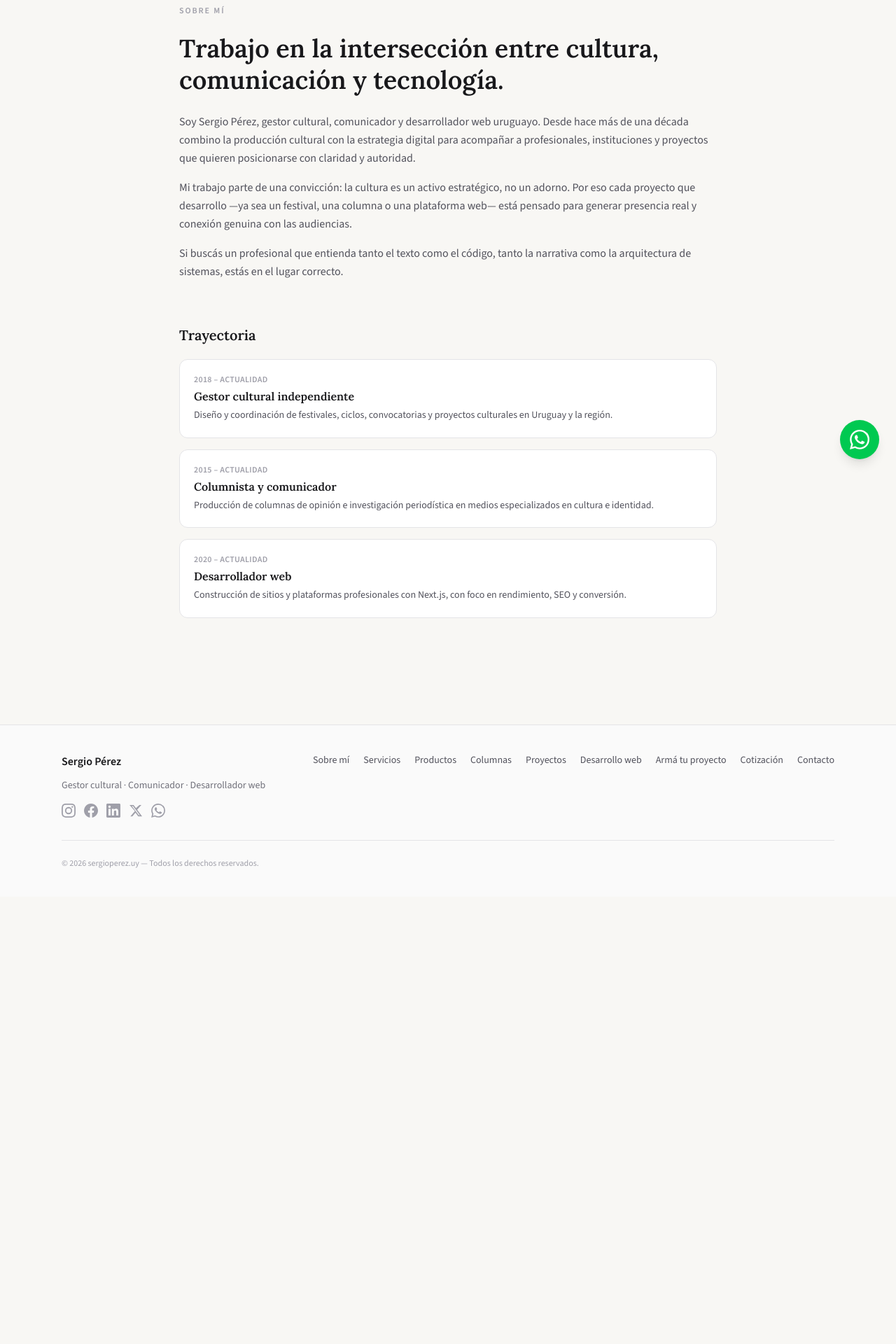
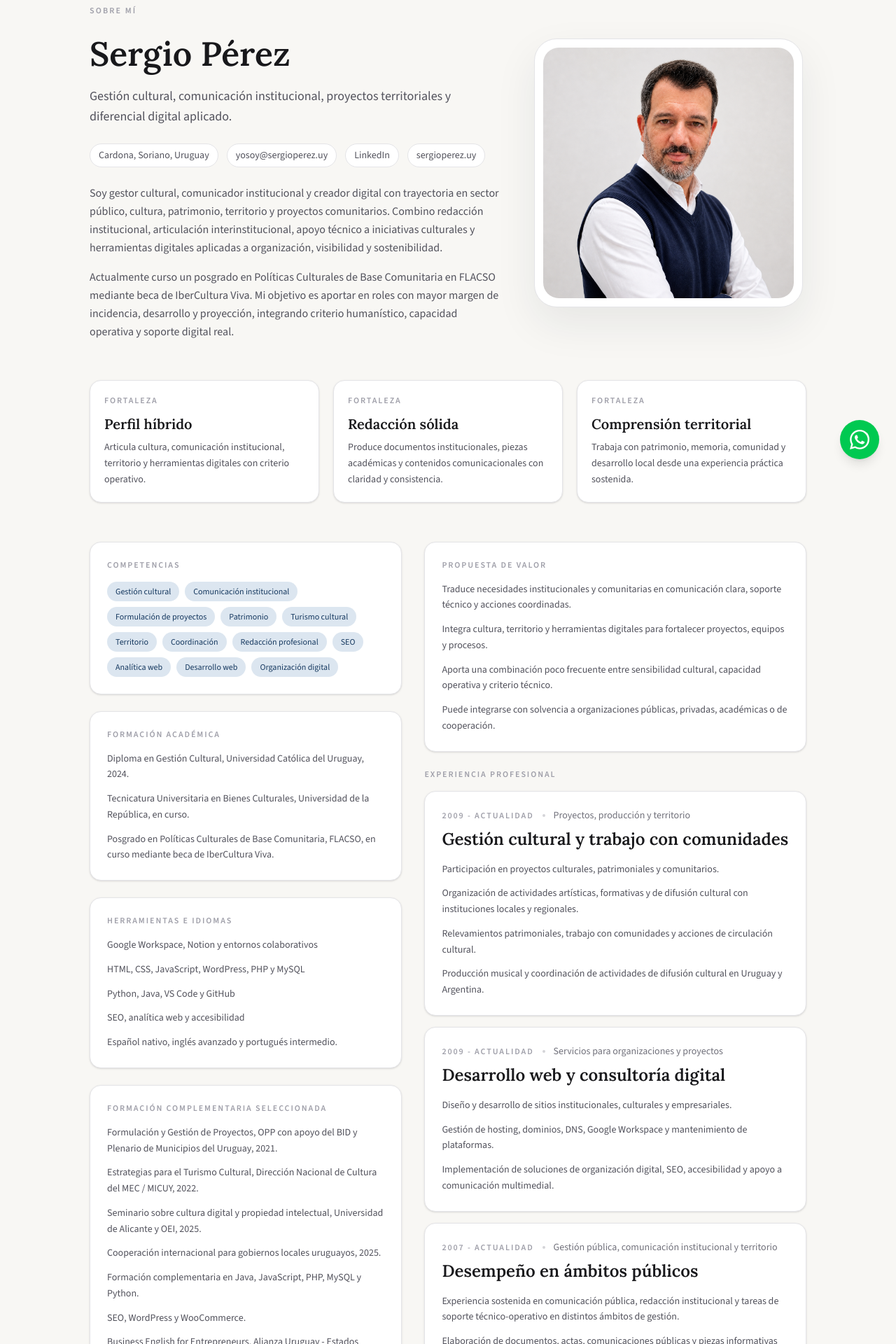
Before and after one commit to nuevositio/sergio-perez-website2, a Next.js app: page /sobre-mi in a window 1280 px wide. Shown: the part 120-2040 px from the top of the page at 70% size. Before the commit the page ends 1401 px from the top, so only its background shows below. Built offline with nearby package versions, Linux system fonts and the light colour scheme.

Commit message:
Actualizar seccion sobre mi

```diff
--- a/src/app/(public)/sobre-mi/page.tsx
+++ b/src/app/(public)/sobre-mi/page.tsx
@@ -1,80 +1,253 @@
+import Image from "next/image";
 import type { Metadata } from "next";
+
+import portrait from "./SP_image_cv.jpeg";
 
 export const metadata: Metadata = {
   title: "Sobre mí — Sergio Pérez",
   description:
-    "Conocé a Sergio Pérez: gestor cultural uruguayo con más de una década combinando producción cultural, periodismo especializado y desarrollo web profesional.",
+    "Conocé a Sergio Pérez: gestor cultural, comunicador institucional y creador digital con trayectoria en cultura, territorio, patrimonio y proyectos comunitarios.",
   alternates: { canonical: "https://www.sergioperez.uy/sobre-mi" },
   openGraph: {
     title: "Sobre mí — Sergio Pérez",
     description:
-      "Gestor cultural, columnista y desarrollador web uruguayo. Una década en la intersección entre cultura, narrativa y tecnología.",
+      "Gestión cultural, comunicación institucional, proyectos territoriales y diferencial digital aplicado.",
     url: "https://www.sergioperez.uy/sobre-mi",
     type: "profile",
   },
 };
 
-const timeline = [
+const strengths = [
   {
-    period: "2018 – actualidad",
-    role: "Gestor cultural independiente",
+    title: "Perfil híbrido",
     description:
-      "Diseño y coordinación de festivales, ciclos, convocatorias y proyectos culturales en Uruguay y la región.",
+      "Articula cultura, comunicación institucional, territorio y herramientas digitales con criterio operativo.",
   },
   {
-    period: "2015 – actualidad",
-    role: "Columnista y comunicador",
+    title: "Redacción sólida",
     description:
-      "Producción de columnas de opinión e investigación periodística en medios especializados en cultura e identidad.",
+      "Produce documentos institucionales, piezas académicas y contenidos comunicacionales con claridad y consistencia.",
   },
   {
-    period: "2020 – actualidad",
-    role: "Desarrollador web",
+    title: "Comprensión territorial",
     description:
-      "Construcción de sitios y plataformas profesionales con Next.js, con foco en rendimiento, SEO y conversión.",
+      "Trabaja con patrimonio, memoria, comunidad y desarrollo local desde una experiencia práctica sostenida.",
   },
+];
+
+const competencies = [
+  "Gestión cultural",
+  "Comunicación institucional",
+  "Formulación de proyectos",
+  "Patrimonio",
+  "Turismo cultural",
+  "Territorio",
+  "Coordinación",
+  "Redacción profesional",
+  "SEO",
+  "Analítica web",
+  "Desarrollo web",
+  "Organización digital",
+];
+
+const experience = [
+  {
+    period: "2009 - actualidad",
+    role: "Gestión cultural y trabajo con comunidades",
+    meta: "Proyectos, producción y territorio",
+    items: [
+      "Participación en proyectos culturales, patrimoniales y comunitarios.",
+      "Organización de actividades artísticas, formativas y de difusión cultural con instituciones locales y regionales.",
+      "Relevamientos patrimoniales, trabajo con comunidades y acciones de circulación cultural.",
+      "Producción musical y coordinación de actividades de difusión cultural en Uruguay y Argentina.",
+    ],
+  },
+  {
+    period: "2009 - actualidad",
+    role: "Desarrollo web y consultoría digital",
+    meta: "Servicios para organizaciones y proyectos",
+    items: [
+      "Diseño y desarrollo de sitios institucionales, culturales y empresariales.",
+      "Gestión de hosting, dominios, DNS, Google Workspace y mantenimiento de plataformas.",
+      "Implementación de soluciones de organización digital, SEO, accesibilidad y apoyo a comunicación multimedial.",
+    ],
+  },
+  {
+    period: "2007 - actualidad",
+    role: "Desempeño en ámbitos públicos",
+    meta: "Gestión pública, comunicación institucional y territorio",
+    items: [
+      "Experiencia sostenida en comunicación pública, redacción institucional y tareas de soporte técnico-operativo en distintos ámbitos de gestión.",
+      "Elaboración de documentos, actas, comunicaciones públicas y piezas informativas orientadas a claridad, servicio y vínculo ciudadano.",
+      "Articulación con equipos, organizaciones comunitarias y actores territoriales en procesos administrativos, culturales y de servicio.",
+      "Acompañamiento operativo a iniciativas educativas, comunitarias, patrimoniales y culturales desde una lógica de coordinación y resolución.",
+    ],
+    highlight:
+      "Participó en gestiones que contribuyeron a canalizar más de USD 100.000 en fondos no reembolsables para equipamiento y mejoras edilicias del Teatro Artigas de Cardona.",
+  },
+];
+
+const education = [
+  "Diploma en Gestión Cultural, Universidad Católica del Uruguay, 2024.",
+  "Tecnicatura Universitaria en Bienes Culturales, Universidad de la República, en curso.",
+  "Posgrado en Políticas Culturales de Base Comunitaria, FLACSO, en curso mediante beca de IberCultura Viva.",
+];
+
+const complementaryTraining = [
+  "Formulación y Gestión de Proyectos, OPP con apoyo del BID y Plenario de Municipios del Uruguay, 2021.",
+  "Estrategias para el Turismo Cultural, Dirección Nacional de Cultura del MEC / MICUY, 2022.",
+  "Seminario sobre cultura digital y propiedad intelectual, Universidad de Alicante y OEI, 2025.",
+  "Cooperación internacional para gobiernos locales uruguayos, 2025.",
+  "Formación complementaria en Java, JavaScript, PHP, MySQL y Python.",
+  "SEO, WordPress y WooCommerce.",
+  "Business English for Entrepreneurs, Alianza Uruguay - Estados Unidos, 2023.",
+];
+
+const tools = [
+  "Google Workspace, Notion y entornos colaborativos",
+  "HTML, CSS, JavaScript, WordPress, PHP y MySQL",
+  "Python, Java, VS Code y GitHub",
+  "SEO, analítica web y accesibilidad",
 ];
 
 export default function SobreMiPage() {
   return (
-    <div className="mx-auto max-w-3xl space-y-16">
-      <section className="space-y-6">
-        <p className="text-xs font-semibold uppercase tracking-[0.16em] text-zinc-400">Sobre mí</p>
-        <h1 className="text-4xl font-semibold leading-tight text-zinc-900">
-          Trabajo en la intersección entre cultura, comunicación y tecnología.
+    <div className="mx-auto max-w-5xl space-y-14">
+      <section className="grid gap-10 lg:grid-cols-[1.2fr_0.8fr] lg:items-center">
+        <div className="space-y-6">
+          <p className="text-xs font-semibold uppercase tracking-[0.18em] text-zinc-400">Sobre mí</p>
+          <div className="space-y-4">
+            <h1 className="text-4xl font-semibold leading-tight text-zinc-900 md:text-5xl">
+              Sergio Pérez
             </h1>
+            <p className="max-w-3xl text-lg leading-relaxed text-zinc-600">
+              Gestión cultural, comunicación institucional, proyectos territoriales y diferencial digital aplicado.
+            </p>
+          </div>
+
+          <div className="flex flex-wrap gap-3 text-sm text-zinc-600">
+            <span className="rounded-full border border-zinc-200 bg-white px-3 py-1.5">Cardona, Soriano, Uruguay</span>
+            <a className="rounded-full border border-zinc-200 bg-white px-3 py-1.5 hover:border-zinc-300 hover:text-zinc-900" href="mailto:yosoy@sergioperez.uy">yosoy@sergioperez.uy</a>
+            <a className="rounded-full border border-zinc-200 bg-white px-3 py-1.5 hover:border-zinc-300 hover:text-zinc-900" href="https://www.linkedin.com/in/spgestioncultural/" target="_blank" rel="noreferrer">LinkedIn</a>
+            <a className="rounded-full border border-zinc-200 bg-white px-3 py-1.5 hover:border-zinc-300 hover:text-zinc-900" href="https://www.sergioperez.uy" target="_blank" rel="noreferrer">sergioperez.uy</a>
+          </div>
+
           <div className="space-y-4 text-base leading-relaxed text-zinc-600">
             <p>
-            Soy Sergio Pérez, gestor cultural, comunicador y desarrollador web uruguayo. Desde hace más de
-            una década combino la producción cultural con la estrategia digital para acompañar a
-            profesionales, instituciones y proyectos que quieren posicionarse con claridad y autoridad.
+              Soy gestor cultural, comunicador institucional y creador digital con trayectoria en sector público,
+              cultura, patrimonio, territorio y proyectos comunitarios. Combino redacción institucional,
+              articulación interinstitucional, apoyo técnico a iniciativas culturales y herramientas digitales
+              aplicadas a organización, visibilidad y sostenibilidad.
             </p>
             <p>
-            Mi trabajo parte de una convicción: la cultura es un activo estratégico, no un adorno.
-            Por eso cada proyecto que desarrollo —ya sea un festival, una columna o una plataforma web—
-            está pensado para generar presencia real y conexión genuina con las audiencias.
+              Actualmente curso un posgrado en Políticas Culturales de Base Comunitaria en FLACSO mediante
+              beca de IberCultura Viva. Mi objetivo es aportar en roles con mayor margen de incidencia,
+              desarrollo y proyección, integrando criterio humanístico, capacidad operativa y soporte digital real.
             </p>
-          <p>
-            Si buscás un profesional que entienda tanto el texto como el código, tanto la narrativa
-            como la arquitectura de sistemas, estás en el lugar correcto.
-          </p>
+          </div>
+        </div>
+
+        <div className="mx-auto w-full max-w-sm">
+          <div className="overflow-hidden rounded-[2rem] border border-zinc-200 bg-white p-3 shadow-[0_24px_60px_rgba(24,35,48,0.08)]">
+            <Image
+              src={portrait}
+              alt="Retrato profesional de Sergio Pérez"
+              className="h-auto w-full rounded-[1.4rem] object-cover"
+              priority
+            />
+          </div>
         </div>
       </section>
 
-      <section className="space-y-5">
-        <h2 className="text-xl font-semibold text-zinc-900">Trayectoria</h2>
-        <div className="space-y-4">
-          {timeline.map((item) => (
-            <div key={item.role} className="rounded-xl border border-zinc-200 bg-white p-5">
-              <div className="flex flex-wrap items-baseline gap-2">
-                <span className="text-xs font-semibold uppercase tracking-wide text-zinc-400">
-                  {item.period}
+      <section className="grid gap-5 md:grid-cols-3">
+        {strengths.map((item) => (
+          <article key={item.title} className="rounded-2xl border border-zinc-200 bg-white p-5 shadow-sm">
+            <p className="text-xs font-semibold uppercase tracking-[0.16em] text-zinc-400">Fortaleza</p>
+            <h2 className="mt-3 text-xl font-semibold text-zinc-900">{item.title}</h2>
+            <p className="mt-2 text-sm leading-relaxed text-zinc-600">{item.description}</p>
+          </article>
+        ))}
+      </section>
+
+      <section className="grid gap-8 lg:grid-cols-[0.9fr_1.1fr]">
+        <aside className="space-y-6">
+          <section className="rounded-2xl border border-zinc-200 bg-white p-6 shadow-sm">
+            <p className="text-xs font-semibold uppercase tracking-[0.16em] text-zinc-400">Competencias</p>
+            <div className="mt-4 flex flex-wrap gap-2">
+              {competencies.map((item) => (
+                <span key={item} className="rounded-full bg-[#dce6f0] px-3 py-1.5 text-xs font-medium text-[#15385f]">
+                  {item}
                 </span>
+              ))}
             </div>
-              <h3 className="mt-1 font-semibold text-zinc-900">{item.role}</h3>
-              <p className="mt-1 text-sm leading-relaxed text-zinc-600">{item.description}</p>
+          </section>
+
+          <section className="rounded-2xl border border-zinc-200 bg-white p-6 shadow-sm">
+            <p className="text-xs font-semibold uppercase tracking-[0.16em] text-zinc-400">Formación académica</p>
+            <ul className="mt-4 space-y-3 text-sm leading-relaxed text-zinc-600">
+              {education.map((item) => (
+                <li key={item}>{item}</li>
+              ))}
+            </ul>
+          </section>
+
+          <section className="rounded-2xl border border-zinc-200 bg-white p-6 shadow-sm">
+            <p className="text-xs font-semibold uppercase tracking-[0.16em] text-zinc-400">Herramientas e idiomas</p>
+            <ul className="mt-4 space-y-3 text-sm leading-relaxed text-zinc-600">
+              {tools.map((item) => (
+                <li key={item}>{item}</li>
+              ))}
+              <li>Español nativo, inglés avanzado y portugués intermedio.</li>
+            </ul>
+          </section>
+
+          <section className="rounded-2xl border border-zinc-200 bg-white p-6 shadow-sm">
+            <p className="text-xs font-semibold uppercase tracking-[0.16em] text-zinc-400">Formación complementaria seleccionada</p>
+            <ul className="mt-4 space-y-3 text-sm leading-relaxed text-zinc-600">
+              {complementaryTraining.map((item) => (
+                <li key={item}>{item}</li>
+              ))}
+            </ul>
+          </section>
+        </aside>
+
+        <div className="space-y-6">
+          <section className="rounded-2xl border border-zinc-200 bg-white p-6 shadow-sm">
+            <p className="text-xs font-semibold uppercase tracking-[0.16em] text-zinc-400">Propuesta de valor</p>
+            <ul className="mt-4 space-y-3 text-sm leading-relaxed text-zinc-600">
+              <li>Traduce necesidades institucionales y comunitarias en comunicación clara, soporte técnico y acciones coordinadas.</li>
+              <li>Integra cultura, territorio y herramientas digitales para fortalecer proyectos, equipos y procesos.</li>
+              <li>Aporta una combinación poco frecuente entre sensibilidad cultural, capacidad operativa y criterio técnico.</li>
+              <li>Puede integrarse con solvencia a organizaciones públicas, privadas, académicas o de cooperación.</li>
+            </ul>
+          </section>
+
+          <section className="space-y-4">
+            <div>
+              <p className="text-xs font-semibold uppercase tracking-[0.16em] text-zinc-400">Experiencia profesional</p>
             </div>
+
+            {experience.map((item) => (
+              <article key={item.role} className="rounded-2xl border border-zinc-200 bg-white p-6 shadow-sm">
+                <div className="flex flex-wrap items-center gap-3">
+                  <span className="text-xs font-semibold uppercase tracking-[0.16em] text-zinc-400">{item.period}</span>
+                  <span className="h-1 w-1 rounded-full bg-zinc-300" />
+                  <span className="text-sm text-zinc-500">{item.meta}</span>
+                </div>
+                <h2 className="mt-2 text-2xl font-semibold text-zinc-900">{item.role}</h2>
+                <ul className="mt-4 space-y-3 text-sm leading-relaxed text-zinc-600">
+                  {item.items.map((entry) => (
+                    <li key={entry}>{entry}</li>
                   ))}
+                </ul>
+                {item.highlight ? (
+                  <div className="mt-5 rounded-2xl border-l-4 border-[#15385f] bg-[#eef3f8] px-4 py-4 text-sm leading-relaxed text-zinc-700">
+                    {item.highlight}
+                  </div>
+                ) : null}
+              </article>
+            ))}
+          </section>
         </div>
       </section>
     </div>
```
Also changed, not shown: src/app/(public)/sobre-mi/SP_image_cv.jpeg (added). Lines whose indentation alone changed are shown as unchanged.
